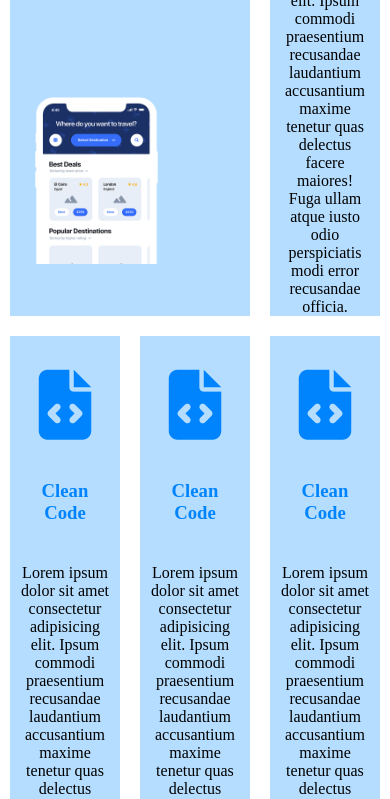
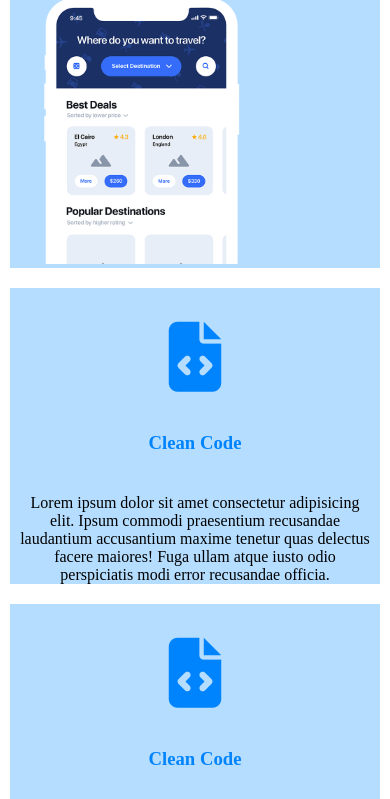
Before and after one commit to simone-danzeri/htmlcss-responsive-layout, a plain HTML site: page index.html in a window 390 px wide. Shown: the part 418-1217 px from the top of the page. Drawn offline with Linux system fonts and the light colour scheme.

Commit message:
feat: add intro for mobile

```diff
--- a/style.css
+++ b/style.css
@@ -201,4 +201,8 @@
         display: flex;
         align-items: center;
     }
+
+    #intro .col{
+        width: 100%;
+    }
 }
```
